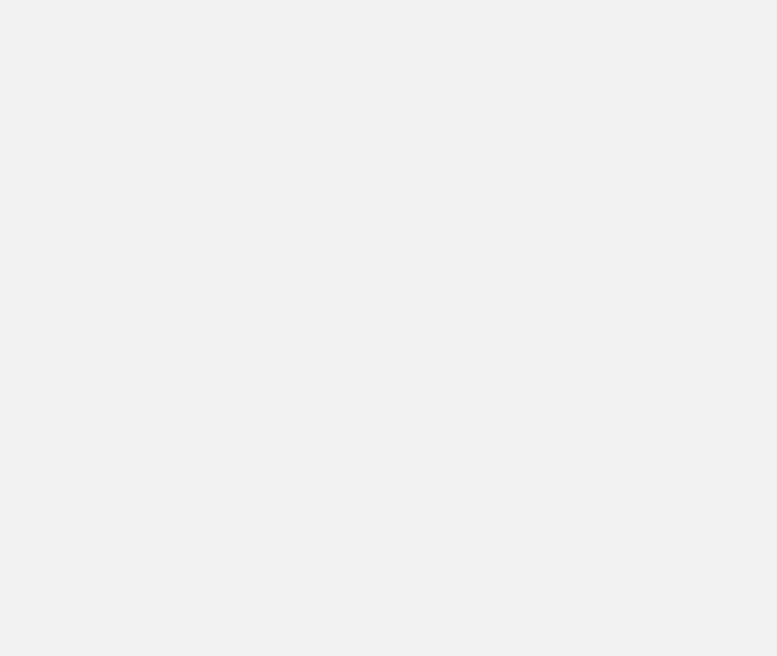
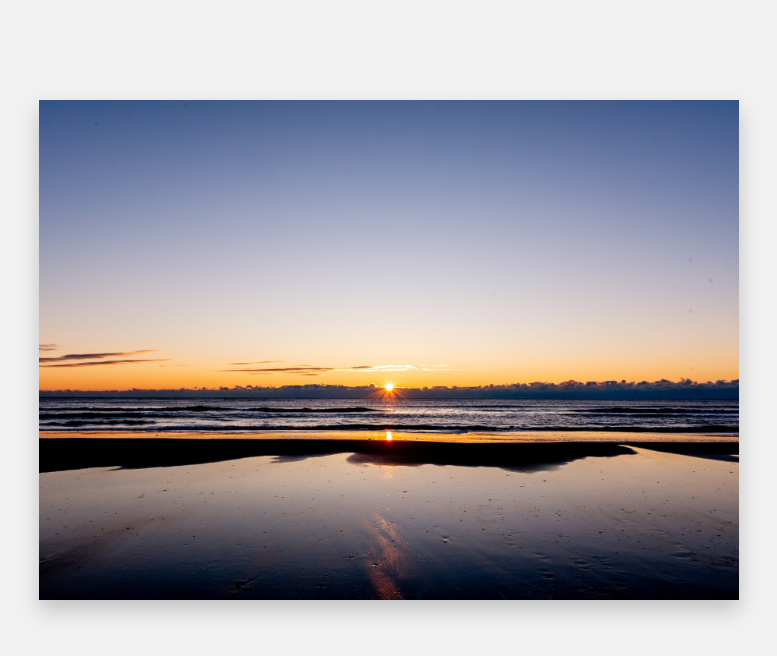
Before and after one commit to MatildadDS/react-slider, a React (Create React App) app: page / in a window 1280 px wide. Shown: the top 656 px of the page, without its empty margins (251-1028 px from the left). Built offline with nearby package versions, Linux system fonts and the light colour scheme.

Commit message:
display an image:tada:

```diff
--- a/src/App.js
+++ b/src/App.js
@@ -1,9 +1,10 @@
 import './App.css';
+import Slider from './Components/Slider/Slider'
 
 function App() {
   return (
     <div className="App">
-
+      <Slider />
     </div>
   );
 }
--- /dev/null
+++ b/src/Components/Slider/Slider.js
@@ -0,0 +1,27 @@
+import React, {useState} from 'react'
+import './Slider.css'
+import dataSlider from './dataSlider'
+
+export default function Slider() {
+
+    const [slideAnim, setSlideAnim] = useState({
+        index: 1,
+        inProgress: false
+    })
+
+    return (
+        <div className="container-slider">
+            {dataSlider.map((obj, index) => {
+                return (
+                    <div
+                    key={obj.id}
+                    className={slideAnim.index === index + 1 ?
+                    "slide active-anim" : "slide"}
+                    >
+                        <img src={process.env.PUBLIC_URL + `/Imgs/img${index + 1}.jpg`} alt=""/>
+                    </div>
+                )
+            })}
+        </div>
+    )
+}
```
